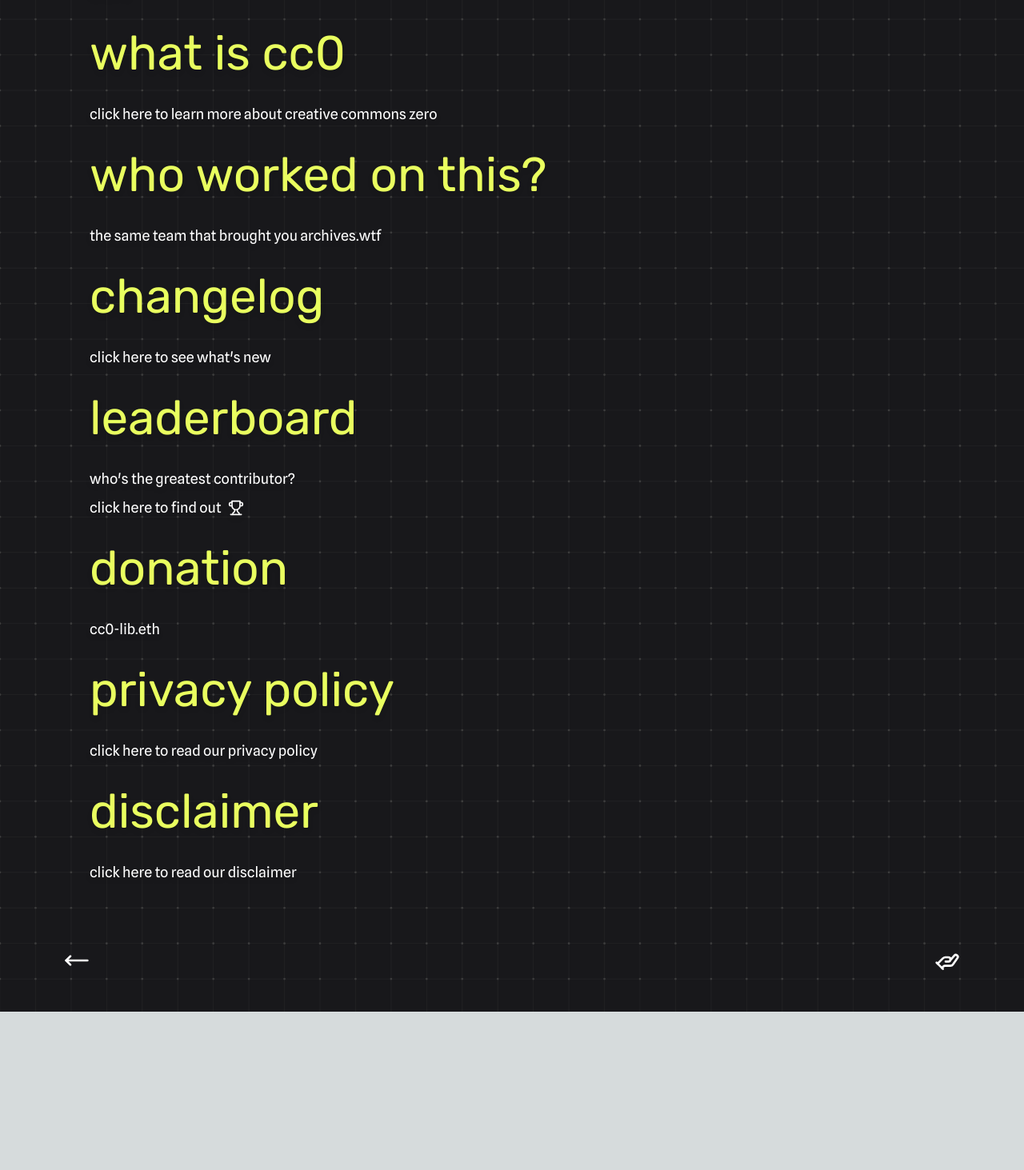
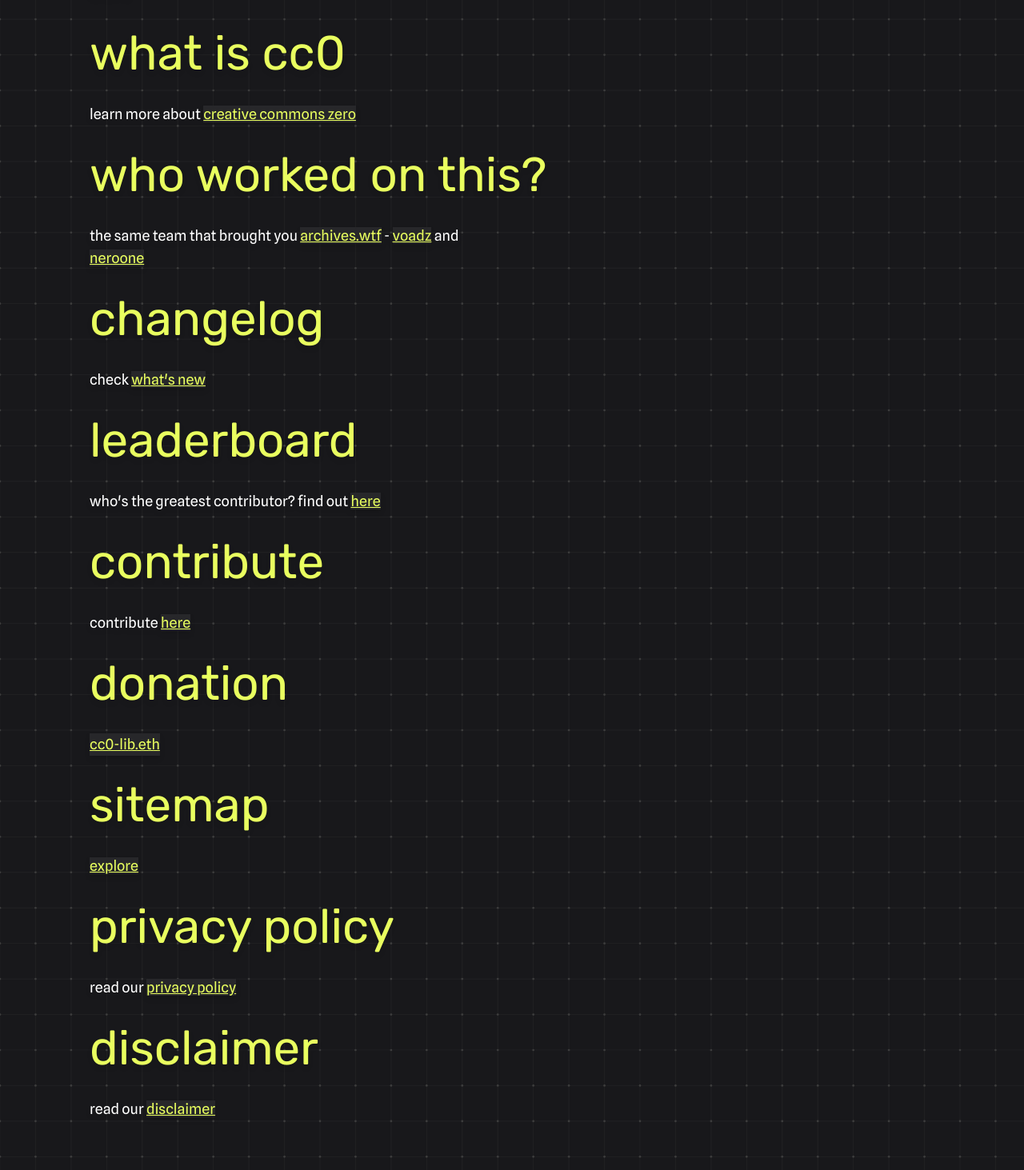
Before and after one commit to cc0-lib/cc0-lib, a Next.js app: page /info in a window 1280 px wide. Shown: the part 287-1750 px from the top of the page at 80% size. Before the commit the page ends 1552 px from the top, so only its background shows below. Built offline with nearby package versions, Linux system fonts and the light colour scheme.

Commit message:
sitemap, edited info and contribute page - sitemap - enhance link visibility - added bulk submission section - update log

```diff
--- a/src/app/contribute/page.js
+++ b/src/app/contribute/page.js
@@ -1,4 +1,4 @@
-import { HelpingHand, MoveLeft, Info, Send } from "lucide-react";
+import { HelpingHand, MoveLeft, Info, Dot } from "lucide-react";
 import Link from "next/link";
 
 export const generateMetadata = async () => {
@@ -68,21 +68,65 @@ const ContributePage = () => {
         </ul>
       </header>
 
-      <div className="duration-250 peer flex w-full flex-col bg-transparent px-4 py-16 text-prim drop-shadow-md transition-all ease-linear selection:bg-zinc-800 selection:text-sec placeholder:text-zinc-600 focus:rounded-sm focus:bg-zinc-800 focus:bg-opacity-50 focus:outline-none focus:backdrop-blur-md sm:p-16">
+      <div className="duration-250 peer flex w-full flex-col gap-8 bg-transparent px-4 py-16 text-prim drop-shadow-md transition-all ease-linear selection:bg-zinc-800 selection:text-sec placeholder:text-zinc-600 focus:rounded-sm focus:bg-zinc-800 focus:bg-opacity-50 focus:outline-none focus:backdrop-blur-md sm:p-16">
         <span className="font-rubik text-4xl sm:text-6xl">contribute</span>
-        <span className="mt-8 w-full max-w-prose text-lg text-white sm:w-1/2">
+        <span className="w-full max-w-prose text-lg text-white sm:w-1/2">
           got more cc0 content? want to contribute?
         </span>
+
         <Link
           href="/submit"
-          className="mt-8 w-full max-w-prose text-lg text-white sm:w-1/2"
+          className="-mt-4 w-full max-w-prose text-lg text-white sm:w-1/2"
         >
           <div className="group flex flex-row items-center gap-2 hover:text-prim">
-            <span>submit here</span>
-            <Send className="h-4 w-4 group-hover:stroke-prim" />
+            <span className="bg-zinc-800 text-prim underline hover:bg-prim hover:text-zinc-800">
+              submit here
+            </span>
           </div>
         </Link>
-        <span className="mt-8 w-full max-w-prose text-lg text-white sm:w-1/2">
+
+        <span className="font-rubik text-4xl sm:text-6xl">bulk submission</span>
+        <span className=" w-full max-w-prose text-lg text-white sm:w-1/2">
+          download the csv{" "}
+          <Link
+            href="http://arweave.net/MmkebGQjN6kxcW8Hl84w7hXtBsa57QG4T3Mrhe4jLgU"
+            target="_blank"
+            rel="noopener noreferrer"
+            className="bg-zinc-800 text-prim underline hover:bg-prim hover:text-zinc-800"
+          >
+            here
+          </Link>
+          , edit and send it to us
+        </span>
+        <ul className="-mt-4 w-full max-w-prose text-base text-white sm:w-1/2">
+          <li>
+            <Dot className="inline-block h-8 w-8" />
+            use direct link for images and files
+          </li>
+          <li>
+            <Dot className="inline-block h-8 w-8" />
+            imgur is okay for thumbnail image
+          </li>
+          <li>
+            <Dot className="inline-block h-8 w-8" />
+            s3/drive/dropbox/ipfs/arweave link for file
+          </li>
+          <li>
+            <Dot className="inline-block h-8 w-8" />
+            alternatively, upload to arweave using{" "}
+            <Link
+              href="https://uploadr.app"
+              target="_blank"
+              rel="noopener noreferrer"
+              className="bg-zinc-800 text-prim underline hover:bg-prim hover:text-zinc-800"
+            >
+              uploadr.app
+            </Link>{" "}
+            on polygon network
+          </li>
+        </ul>
+        <span className="font-rubik text-4xl sm:text-6xl">mail us</span>
+        <span className="w-full max-w-prose text-lg text-white sm:w-1/2">
           mail us: cc0-lib[at]archives.wtf
         </span>
       </div>
--- a/src/app/info/page.js
+++ b/src/app/info/page.js
@@ -76,35 +76,77 @@ const InfoPage = () => {
 
         <span className="font-rubik text-4xl sm:text-6xl">what is cc0</span>
         <span className=" w-full max-w-prose text-lg text-white sm:w-1/2">
-          <a
+          learn more about{" "}
+          <Link
             href="https://creativecommons.org/publicdomain/zero/1.0"
             target="_blank"
             rel="noreferrer noopener"
-            className="text-white hover:text-prim"
+            className="bg-zinc-800 text-prim underline hover:bg-prim hover:text-zinc-800"
           >
-            click here to learn more about creative commons zero
-          </a>
+            creative commons zero
+          </Link>
         </span>
         <span className="font-rubik text-4xl sm:text-6xl">
           who worked on this?
         </span>
         <span className=" w-full max-w-prose text-lg text-white sm:w-1/2">
-          the same team that brought you archives.wtf
+          the same team that brought you{" "}
+          <Link
+            href="https://archives.wtf"
+            target="_blank"
+            rel="noreferrer noopener"
+            className="bg-zinc-800 text-prim underline hover:bg-prim hover:text-zinc-800"
+          >
+            archives.wtf
+          </Link>{" "}
+          -{" "}
+          <Link
+            href="https://twitter.com/thevoadz"
+            target="_blank"
+            rel="noreferrer noopener"
+            className="bg-zinc-800 text-prim underline hover:bg-prim hover:text-zinc-800"
+          >
+            voadz
+          </Link>{" "}
+          and{" "}
+          <Link
+            href="https://twitter.com/0xNeroOne"
+            target="_blank"
+            rel="noreferrer noopener"
+            className="bg-zinc-800 text-prim underline hover:bg-prim hover:text-zinc-800"
+          >
+            neroone
+          </Link>
         </span>
         <span className="font-rubik text-4xl sm:text-6xl">changelog</span>
         <span className=" w-full max-w-prose text-lg text-white sm:w-1/2">
-          <Link href="/log" className="text-white hover:text-prim">
-            click here to see what&apos;s new
+          check{" "}
+          <Link
+            href="/log"
+            className="bg-zinc-800 text-prim underline hover:bg-prim hover:text-zinc-800"
+          >
+            what&apos;s new
           </Link>
         </span>
+
         <span className="font-rubik text-4xl sm:text-6xl">leaderboard</span>
-        <span className="flex w-full max-w-prose flex-col gap-2 text-lg text-white sm:w-1/2">
-          who&apos;s the greatest contributor?
+        <span className=" w-full max-w-prose text-lg text-white sm:w-1/2">
+          who&apos;s the greatest contributor? find out{" "}
           <Link
             href="/leaderboard"
-            className="flex flex-row items-center gap-2 text-lg text-white hover:text-prim"
+            className="bg-zinc-800 text-prim underline hover:bg-prim hover:text-zinc-800"
           >
-            click here to find out <TrophyIcon className="h-5 w-5" />
+            here
+          </Link>
+        </span>
+        <span className="font-rubik text-4xl sm:text-6xl">contribute</span>
+        <span className=" w-full max-w-prose text-lg text-white sm:w-1/2">
+          contribute{" "}
+          <Link
+            href="/contribute"
+            className="bg-zinc-800 text-prim underline hover:bg-prim hover:text-zinc-800"
+          >
+            here
           </Link>
         </span>
         <span className="font-rubik text-4xl sm:text-6xl">donation</span>
@@ -112,21 +154,38 @@ const InfoPage = () => {
           <Link
             target="_blank"
             href="ethereum:0xcC0D45aD21224186e8C0450086aF57f30eD88CC0"
-            className="cursor-pointer text-white hover:text-prim"
+            className="bg-zinc-800 text-prim underline hover:bg-prim hover:text-zinc-800"
           >
             cc0-lib.eth
           </Link>
         </span>
+        <span className="font-rubik text-4xl sm:text-6xl">sitemap</span>
+        <span className=" w-full max-w-prose text-lg text-white sm:w-1/2">
+          <Link
+            href="/sitemap"
+            className="bg-zinc-800 text-prim underline hover:bg-prim hover:text-zinc-800"
+          >
+            explore
+          </Link>
+        </span>
         <span className="font-rubik text-4xl sm:text-6xl">privacy policy</span>
         <span className=" w-full max-w-prose text-lg text-white sm:w-1/2">
-          <Link href="/privacy" className="text-white hover:text-prim">
-            click here to read our privacy policy
+          read our{" "}
+          <Link
+            href="/privacy"
+            className="bg-zinc-800 text-prim underline hover:bg-prim hover:text-zinc-800"
+          >
+            privacy policy
           </Link>
         </span>
         <span className="font-rubik text-4xl sm:text-6xl">disclaimer</span>
         <span className=" w-full max-w-prose text-lg text-white sm:w-1/2">
-          <Link href="/disclaimer" className="text-white hover:text-prim">
-            click here to read our disclaimer
+          read our{" "}
+          <Link
+            href="/disclaimer"
+            className="bg-zinc-800 text-prim underline hover:bg-prim hover:text-zinc-800"
+          >
+            disclaimer
           </Link>
         </span>
       </div>
--- a/src/app/log/log.js
+++ b/src/app/log/log.js
@@ -51,7 +51,7 @@ const Log = () => {
         "public api endpoint at cc0-lib.wtf/api/data",
         "api query for title, tag, type, filetype and even ens",
         "api return more info like query, tags, count and types",
-        "robots and sitemap",
+        "robots and sitemap.xml",
         "pdf file support",
         "better copy for social sharing",
         "changelog page",
@@ -68,6 +68,8 @@ const Log = () => {
         "refactor search by type, tag and format",
         "site-wide ui and ux improvement",
         "audio player only show if format supported by device",
+        "added guide for bulk submission",
+        "sitemap page with all contents in text format",
       ],
     },
   ];
--- /dev/null
+++ b/src/app/sitemap/page.js
@@ -0,0 +1,184 @@
+import { getAllItems, shuffle, slugify } from "@/lib/utils";
+import { HelpingHand, Info, MoveLeft, TrophyIcon } from "lucide-react";
+import Link from "next/link";
+
+export const generateMetadata = async () => {
+  const title = `Sitemap | CC0-LIB`;
+  const description = "CC0-LIB sitemap";
+  const image = `https://cc0-lib.wtf/og.png`;
+  const url = `https://cc0-lib.wtf/sitemap`;
+
+  return {
+    title: title,
+    description: description,
+    image: image,
+    url: url,
+    type: "website",
+    openGraph: {
+      title: title,
+      description: description,
+      url: url,
+      type: "website",
+      images: [
+        {
+          url: image,
+          width: 800,
+          height: 400,
+          alt: title,
+        },
+      ],
+      locale: "en_US",
+    },
+    twitter: {
+      card: "summary_large_image",
+      title: title,
+      description: description,
+      images: [image],
+    },
+  };
+};
+
+const SiteMapPage = async () => {
+  const data = await getAllItems();
+
+  const tagsList = shuffle(
+    Array.from(
+      new Set(
+        data
+          .map((item) => {
+            if (!item.Tags) return null;
+            return item.Tags;
+          })
+          .flat()
+        // .filter((e) => e)
+      )
+    )
+  );
+
+  const typeList = shuffle(
+    Array.from(
+      new Set(
+        data
+          .map((item) => {
+            if (!item.Type) return null;
+            return item.Type;
+          })
+          .flat()
+      )
+    )
+  );
+
+  const formatList = shuffle(
+    Array.from(
+      new Set(
+        data
+          .map((item) => {
+            if (!item.Filetype) return null;
+            return item.Filetype;
+          })
+          .flat()
+      )
+    )
+  );
+
+  return (
+    <main
+      className="flex min-h-screen flex-col items-center justify-between bg-zinc-900 bg-grid p-12
+    font-spline text-white selection:bg-zinc-800 selection:text-prim dark:text-white"
+    >
+      <header className="z-10 flex w-full flex-row items-center justify-between sm:px-8">
+        <Link href="/" className="flex gap-2">
+          <img src="./cc0lib.svg" alt="cc0lib" className="block sm:hidden" />
+          <img
+            src="./cc0lib-h.svg"
+            alt="cc0lib"
+            className="hidden w-40 sm:block"
+          />
+        </Link>
+
+        <ul className="flex items-center gap-4">
+          <li>
+            <Link
+              href="/info"
+              className="group flex flex-row items-center gap-2"
+            >
+              <span className="duration-250 opacity-0 transition-all ease-linear group-hover:opacity-100">
+                info
+              </span>
+              <Info className="h-8 w-8 group-hover:stroke-prim" />
+            </Link>
+          </li>
+        </ul>
+      </header>
+
+      <div className="duration-250 peer w-full bg-transparent px-4 py-16 font-rubik  text-prim drop-shadow-md transition-all ease-linear selection:bg-zinc-800 selection:text-sec placeholder:text-zinc-600 focus:rounded-sm focus:bg-zinc-800 focus:bg-opacity-50 focus:outline-none focus:backdrop-blur-md sm:p-16">
+        {/* <div className="duration-250 peer flex w-full flex-col gap-8 bg-transparent px-4 py-16 text-prim  drop-shadow-md transition-all ease-linear selection:bg-zinc-800 selection:text-sec placeholder:text-zinc-600 focus:rounded-sm focus:bg-zinc-800 focus:bg-opacity-50 focus:outline-none focus:backdrop-blur-md sm:p-16"> */}
+
+        {data.length > 0 && (
+          <span className="mr-4 font-rubik text-2xl sm:text-4xl">
+            {data.length} items in the library +++
+          </span>
+        )}
+        {typeList.map((type) => (
+          <Link
+            href={`/?type=${type.toLowerCase()}`}
+            className="mr-2 break-all text-2xl lowercase text-zinc-600 hover:text-prim sm:text-4xl"
+            key={type}
+          >
+            {type}
+          </Link>
+        ))}
+        {formatList.map((format) => (
+          <Link
+            href={`/?format=${format.toLowerCase()}`}
+            className="mr-2 break-all text-2xl lowercase text-zinc-600 hover:text-prim sm:text-4xl"
+            key={format}
+          >
+            {format}
+          </Link>
+        ))}
+        {tagsList.map((tag) => (
+          <Link
+            href={`/?tag=${tag.toLowerCase()}`}
+            className="mr-2 break-all text-2xl lowercase text-zinc-600 hover:text-prim sm:text-4xl"
+            key={tag}
+          >
+            {tag}
+          </Link>
+        ))}
+        {data.map((item) => (
+          <Link
+            href={`/${slugify(item.Title)}`}
+            className="mr-2 break-all text-2xl lowercase text-zinc-600 hover:text-prim sm:text-4xl"
+            key={data.id}
+          >
+            {item.Title}
+          </Link>
+        ))}
+      </div>
+
+      <footer className="mt-4 flex w-full flex-row items-center justify-between sm:px-8">
+        <Link href="/">
+          <div className="group flex flex-row items-center gap-2" id="back">
+            <MoveLeft className="h-8 w-8 group-hover:stroke-prim" />
+            <span className="duration-250 opacity-0 transition-all ease-linear group-hover:opacity-100">
+              back
+            </span>
+          </div>
+        </Link>
+        <Link href="/contribute">
+          <div
+            className="group flex flex-row items-center gap-2"
+            id="contribute"
+          >
+            <span className="duration-250 opacity-0 transition-all ease-linear group-hover:opacity-100">
+              contribute
+            </span>
+            <HelpingHand className="h-8 w-8 group-hover:stroke-prim" />
+          </div>
+        </Link>
+      </footer>
+    </main>
+  );
+};
+export default SiteMapPage;
```
